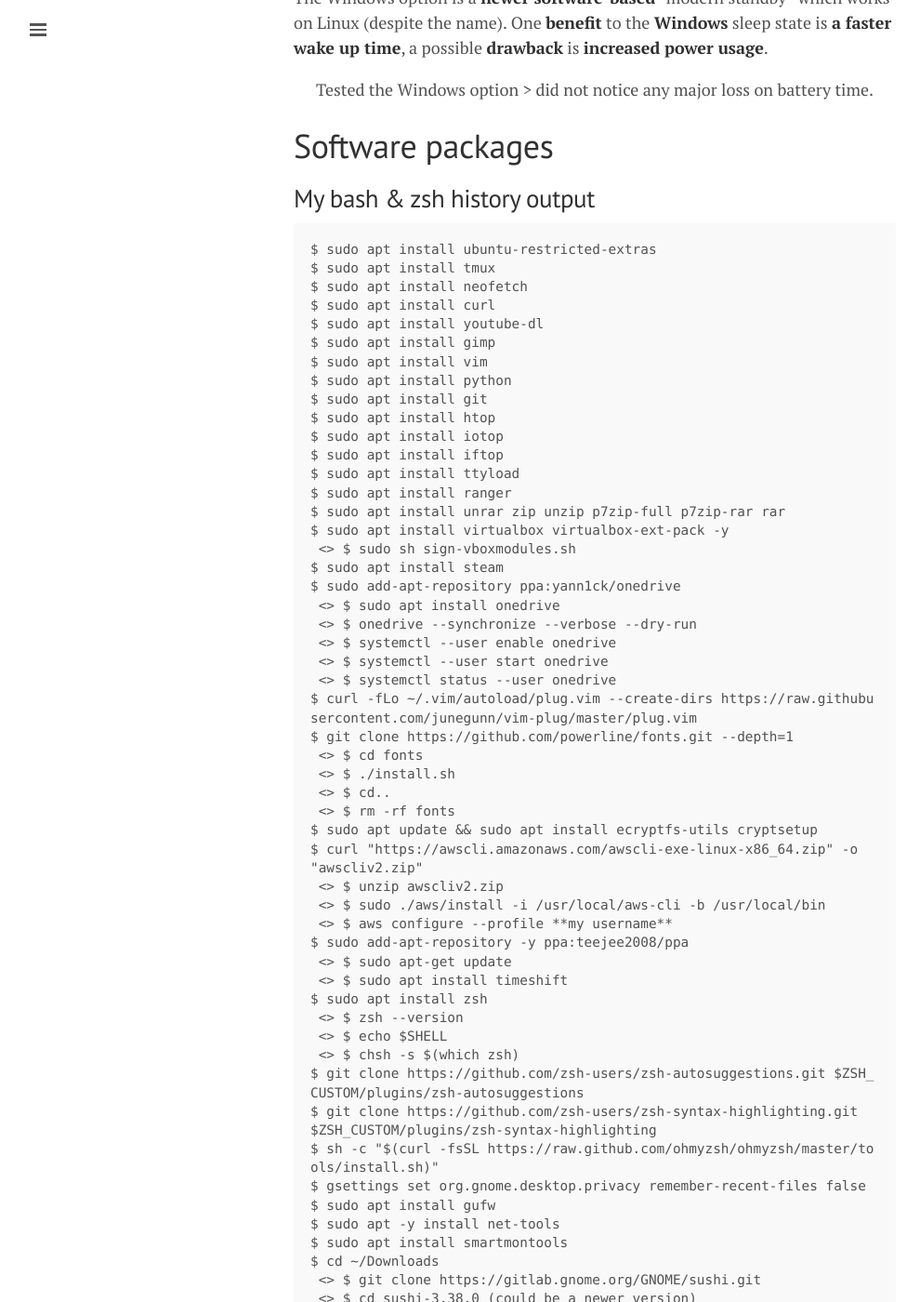
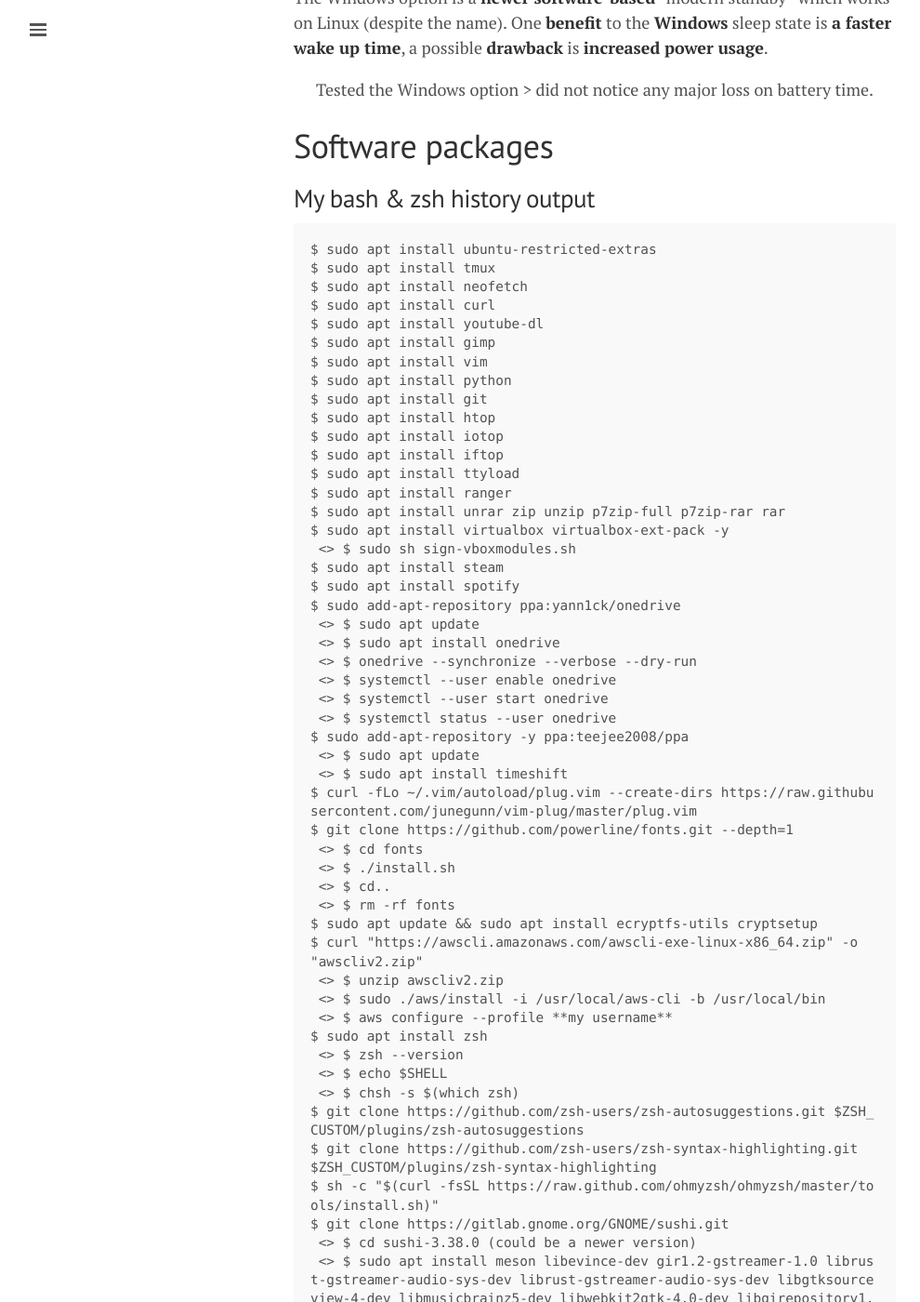
Before and after one commit to lgeurts/lgeurts.github.io, a Jekyll site: the page built from _posts/2021-10-15-ubuntu-setup-notes-for-x1-carbon-gen8.md, in a window 1280 px wide and 1400 px high, scrolled down 1145 px. Shown: the whole window at 93% size, without its empty margins (0-990 px from the left). Built offline with Jekyll 4.4.1, drawn with Linux system fonts in a browser that asks for light colours; nearby versions of some CDN libraries; comment, search, counter and statistics services are not loaded; some of the changed text lies outside the part shown.

Commit message:
Update 2021-10-15-ubuntu-setup-notes-for-x1-carbon-gen8.md

````diff
--- a/_posts/2021-10-15-ubuntu-setup-notes-for-x1-carbon-gen8.md
+++ b/_posts/2021-10-15-ubuntu-setup-notes-for-x1-carbon-gen8.md
@@ -49,12 +49,17 @@
 $ sudo apt install virtualbox virtualbox-ext-pack -y
  <> $ sudo sh sign-vboxmodules.sh
 $ sudo apt install steam
+$ sudo apt install spotify
 $ sudo add-apt-repository ppa:yann1ck/onedrive
+ <> $ sudo apt update
  <> $ sudo apt install onedrive
  <> $ onedrive --synchronize --verbose --dry-run
  <> $ systemctl --user enable onedrive
  <> $ systemctl --user start onedrive
  <> $ systemctl status --user onedrive
+$ sudo add-apt-repository -y ppa:teejee2008/ppa
+ <> $ sudo apt update
+ <> $ sudo apt install timeshift
 $ curl -fLo ~/.vim/autoload/plug.vim --create-dirs https://raw.githubusercontent.com/junegunn/vim-plug/master/plug.vim
 $ git clone https://github.com/powerline/fonts.git --depth=1
  <> $ cd fonts
@@ -66,9 +71,6 @@
  <> $ unzip awscliv2.zip
  <> $ sudo ./aws/install -i /usr/local/aws-cli -b /usr/local/bin
  <> $ aws configure --profile **my username**
-$ sudo add-apt-repository -y ppa:teejee2008/ppa
- <> $ sudo apt-get update
- <> $ sudo apt install timeshift
 $ sudo apt install zsh
  <> $ zsh --version
  <> $ echo $SHELL
@@ -76,20 +78,17 @@
 $ git clone https://github.com/zsh-users/zsh-autosuggestions.git $ZSH_CUSTOM/plugins/zsh-autosuggestions
 $ git clone https://github.com/zsh-users/zsh-syntax-highlighting.git $ZSH_CUSTOM/plugins/zsh-syntax-highlighting
 $ sh -c "$(curl -fsSL https://raw.github.com/ohmyzsh/ohmyzsh/master/tools/install.sh)"
-$ gsettings set org.gnome.desktop.privacy remember-recent-files false
-$ sudo apt install gufw
-$ sudo apt -y install net-tools
-$ sudo apt install smartmontools
-$ cd ~/Downloads
- <> $ git clone https://gitlab.gnome.org/GNOME/sushi.git
+$ git clone https://gitlab.gnome.org/GNOME/sushi.git
  <> $ cd sushi-3.38.0 (could be a newer version)
  <> $ sudo apt install meson libevince-dev gir1.2-gstreamer-1.0 librust-gstreamer-audio-sys-dev librust-gstreamer-audio-sys-dev libgtksourceview-4-dev libmusicbrainz5-dev libwebkit2gtk-4.0-dev libgirepository1.0-dev ninja-build
  <> $ meson builddir && cd builddir
  <> $ sudo meson install
-$ sudo apt-get update
+$ sudo apt install gufw
 $ sudo apt install mupdf
+$ sudo apt -y install net-tools
+$ sudo apt install smartmontools
 $ sudo apt remove --purge totem
-$ sudo apt-get update && sudo apt upgrade
+$ sudo apt update && sudo apt upgrade
 $ sudo apt install mpv
 $ sudo apt install ffmpeg
 $ sudo apt install ffmpegthumbnailer
@@ -102,7 +101,6 @@
 $ sudo snap install hexchat
 $ sudo snap install slack --classic
 $ sudo snap install powershell --classic
-$ sudo snap install spotify
 $ sudo wget https://github.com/shiftkey/desktop/releases/download/release-2.6.3-linux1/GitHubDesktop-linux-2.6.3-linux1.deb
  <> $ sudo apt install gdebi-core
  <> $ sudo gdebi GitHubDesktop-linux-2.6.3-linux1.deb
@@ -130,6 +128,7 @@
  <> $ find . -type f -print0 | xargs -0 chmod -x
 $ sudo apt install flatpak gnome-software-plugin-flatpak gnome-software
 $ flatpak remote-add --if-not-exists flathub https://flathub.org/repo/flathub.flatpakrepo
+$ gsettings set org.gnome.desktop.privacy remember-recent-files false
 $ gsettings set org.gnome.settings-daemon.plugins.media-keys max-screencast-length 0
 ```
 Resources:
````
